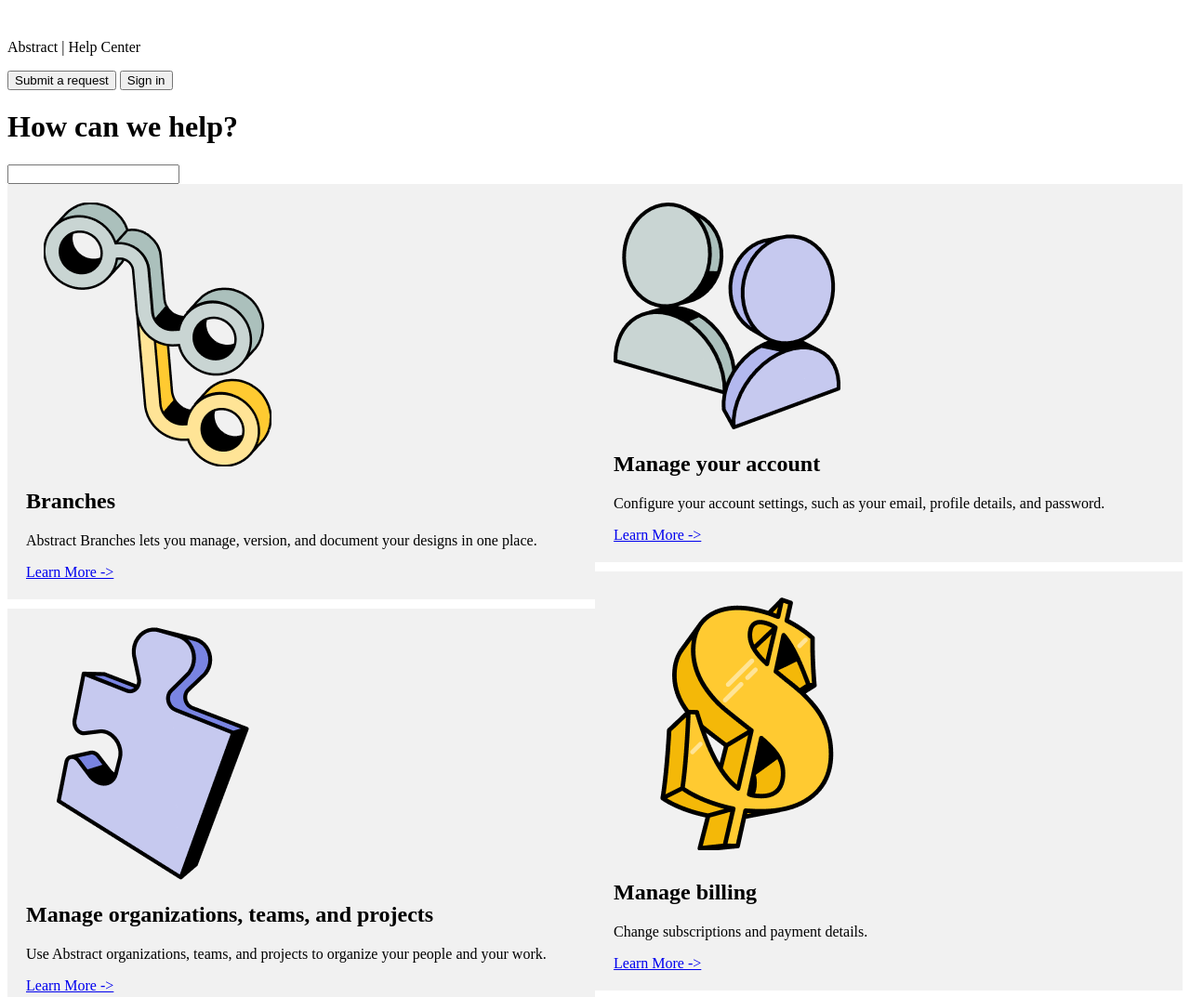
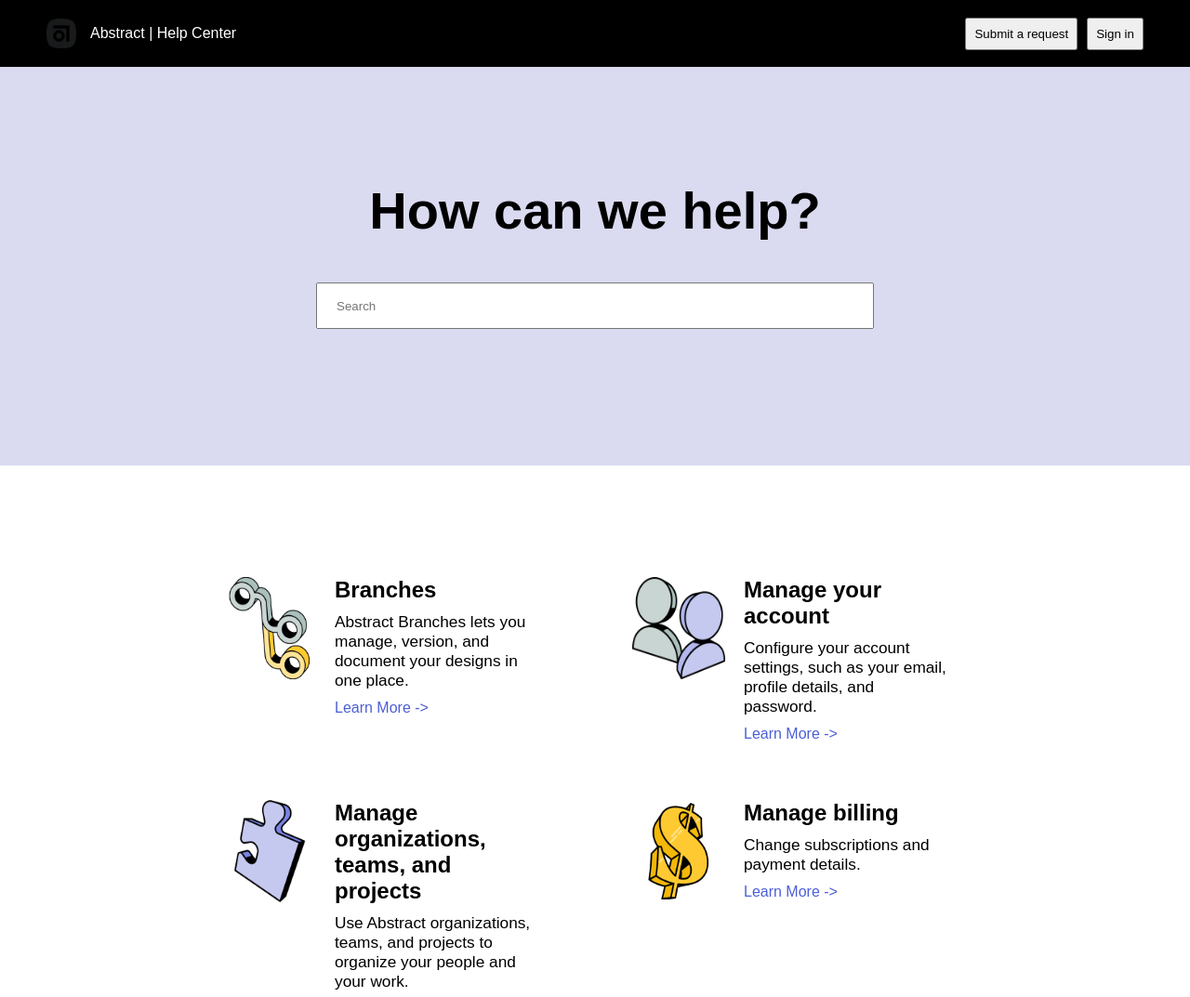
Before and after one commit to andrew-j-brown/abstract-project, a plain HTML site: page index.html in a window 1280 px wide. Shown: the top 1073 px of the page at 93% size. Drawn offline with Linux system fonts and the light colour scheme.

Commit message:
Added most of the core CSS. Cleaned up code slightly, but more cleanup of both the CSS and HTML should be done before continuing.

```diff
--- a/index.html
+++ b/index.html
@@ -8,15 +8,17 @@
     <title>Document</title>
 </head>
 <body>
-    <header>
-        <img src="" alt="">
-        <p>Abstract | Help Center</p>
-        <button>Submit a request</button>
-        <button>Sign in</button>
+    <header class="site-header">
+        <img src="images\logo.png" alt="" class="header-logo">
+        <p class="header-title">Abstract | Help Center</p>
+        <button class="submit-button">Submit a request</button>
+        <button class="login-button">Sign in</button>
     </header>
-    <div>
-        <h1>How can we help?</h1>
-        <input type="text">
+    <div class="body-section">
+        <h1 class="help-tagline">How can we help?</h1>
+        <div class="search-container">
+            <input type="text" class="search-box" placeholder="Search">
+        </div>
     </div>
     <div class="flex-container">
         <div class="column">
@@ -24,7 +26,7 @@
                 <img src="images\image6.png" alt="">
                 <div class="container-text">
                     <h2>Branches</h2>
-                    <p>Abstract Branches lets you manage, version, and document your designs in one place.</p>
+                    <p class="container-description">Abstract Branches lets you manage, version, and document your designs in one place.</p>
                     <a href="#">Learn More -></a>
                 </div>
             </div>
@@ -32,7 +34,7 @@
                 <img src="images\image2.png" alt="">
                 <div class="container-text">
                     <h2>Manage organizations, teams, and projects</h2>
-                    <p>Use Abstract organizations, teams, and projects to organize your people and your work.</p>
+                    <p class="container-description">Use Abstract organizations, teams, and projects to organize your people and your work.</p>
                     <a href="#">Learn More -></a>
                 </div>
             </div>
@@ -40,7 +42,7 @@
                 <img src="images\image4.png" alt="">
                 <div class="container-text">
                     <h2>Authenticate to Abstract</h2>
-                    <p>Set up and configure SSO, SCIM, and Just-in-Time provisioning.</p>
+                    <p class="container-description">Set up and configure SSO, SCIM, and Just-in-Time provisioning.</p>
                     <a href="#">Learn More -></a>
                 </div>
             </div>
@@ -50,7 +52,7 @@
                 <img src="images\image1.png" alt="">
                 <div class="container-text">
                     <h2>Manage your account</h2>
-                    <p>Configure your account settings, such as your email, profile details, and password.</p>
+                    <p class="container-description">Configure your account settings, such as your email, profile details, and password.</p>
                     <a href="#">Learn More -></a>
                 </div>
             </div>
@@ -58,7 +60,7 @@
                 <img src="images\image3.png" alt="">
                 <div class="container-text">
                     <h2>Manage billing</h2>
-                    <p>Change subscriptions and payment details.</p>
+                    <p class="container-description">Change subscriptions and payment details.</p>
                     <a href="#">Learn More -></a>
                 </div>
             </div>
@@ -66,13 +68,14 @@
                 <img src="images\image5.png" alt="">
                 <div class="container-text">
                     <h2>Abstract support</h2>
-                    <p>Get in touch with a human.</p>
+                    <p class="container-description">Get in touch with a human.</p>
                     <a href="#">Learn More -></a>
                 </div>
             </div>
         </div>
     </div>
-    <div class="flex-container">
+    <div class="footer-links">
+        <div class="flex-container bottom-container">
             <div class="column">
                 <h2>Abstract</h2>
                 <ul>
@@ -115,5 +118,6 @@
             All rights reserved</p>
             </div>
         </div>
+    </div>
 </body>
 </html>
--- a/styles.css
+++ b/styles.css
@@ -1,7 +1,105 @@
+* {
+    padding: 0;
+    margin: 0;
+    box-sizing: border-box;
+    text-decoration: none;
+    font-family: sans-serif;
+    list-style: none;
+}
+
+/* header section */
+
+header {
+    background-color: black;
+    color: white;
+}
+
+.site-header {
+    display: flex;
+    align-items: center;
+}
+
+.header-logo {
+    width: 2.5%;
+    height: auto;
+    display: inline-block;
+    margin: 20px 15px 20px 50px;
+}
+
+.submit-button {
+    margin-left: auto;
+    margin-right: 10px;
+    padding: 8px;
+}
+
+.login-button {
+    margin-right: 50px;
+    padding: 8px;
+}
+
+/* body section */
+
+.body-section {
+    background-color: #dadbf1;
+    border: 2px solid transparent;
+}
+
+.help-tagline {
+    text-align: center;
+    margin: 120px auto 20px auto;
+    font-size: 3.5em;
+}
+
+.search-container {
+    display: flex;
+    justify-content: center;
+    align-items: center;
+    height: 100px;
+    margin-bottom: 120px;
+}
+
+.search-box {
+    width: 600px;
+    height: 50px;
+    padding-left: 20px;
+}
+
+
+/* footer section */
+
+img {
+    width: 100px;
+    height: auto;
+    margin-right: 20px;
+    margin-bottom: 40px;
+}
+
+h2 {
+    font-size: 1.5em;
+    margin-bottom: 10px;
+    margin-right: 20px;
+}
+
+a {
+    color: #4C5FD5;
+}
+
+.container-text {
+    margin-bottom: 20px;
+    margin-right: 20px;
+    height: 150px;
+}
+
+.container-description {
+    font-size: 1.08em;
+    margin-bottom: 10px;
+}
+
 .flex-container {
     display: flex;
     justify-content: space-between;
     align-items: top;
+    margin: 100px 200px;
   }
 
 .column {
@@ -11,7 +109,19 @@
 }
 
 .container {
-    background-color: #f1f1f1;
+    display: flex;
+    background-color: #fff;
     padding: 20px;
-    margin-bottom: 10px;
+    margin-bottom: 50px;
+    height: 190px;
 }
+
+.footer-links {
+    background-color: #000;
+    color: white;
+    border: 2px solid transparent;
+}
+
+.column {
+    margin: 0px 20px;
+}
```
Also changed, not shown: images/logo.png (added). Lines whose indentation alone changed are shown as unchanged.
